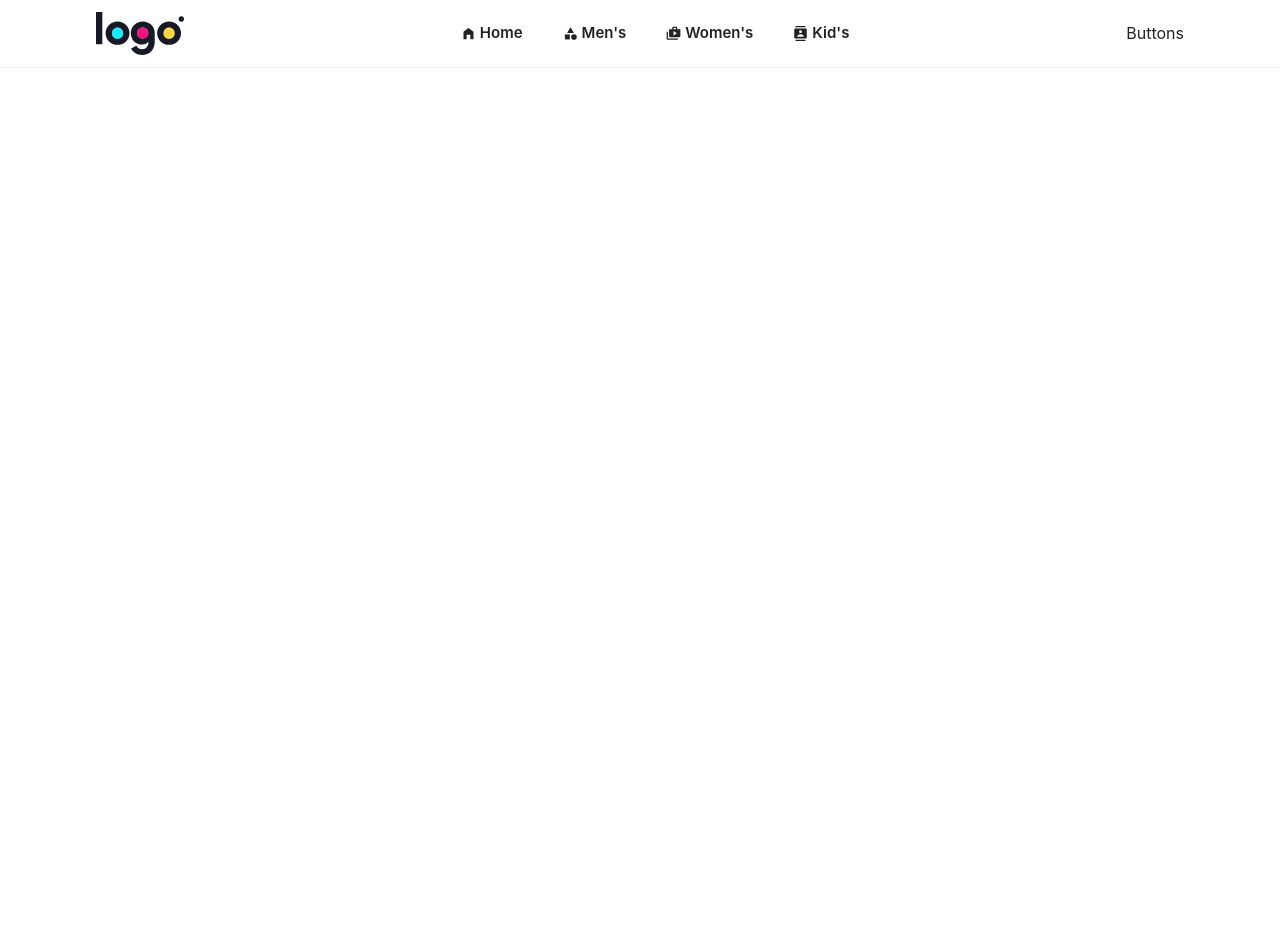
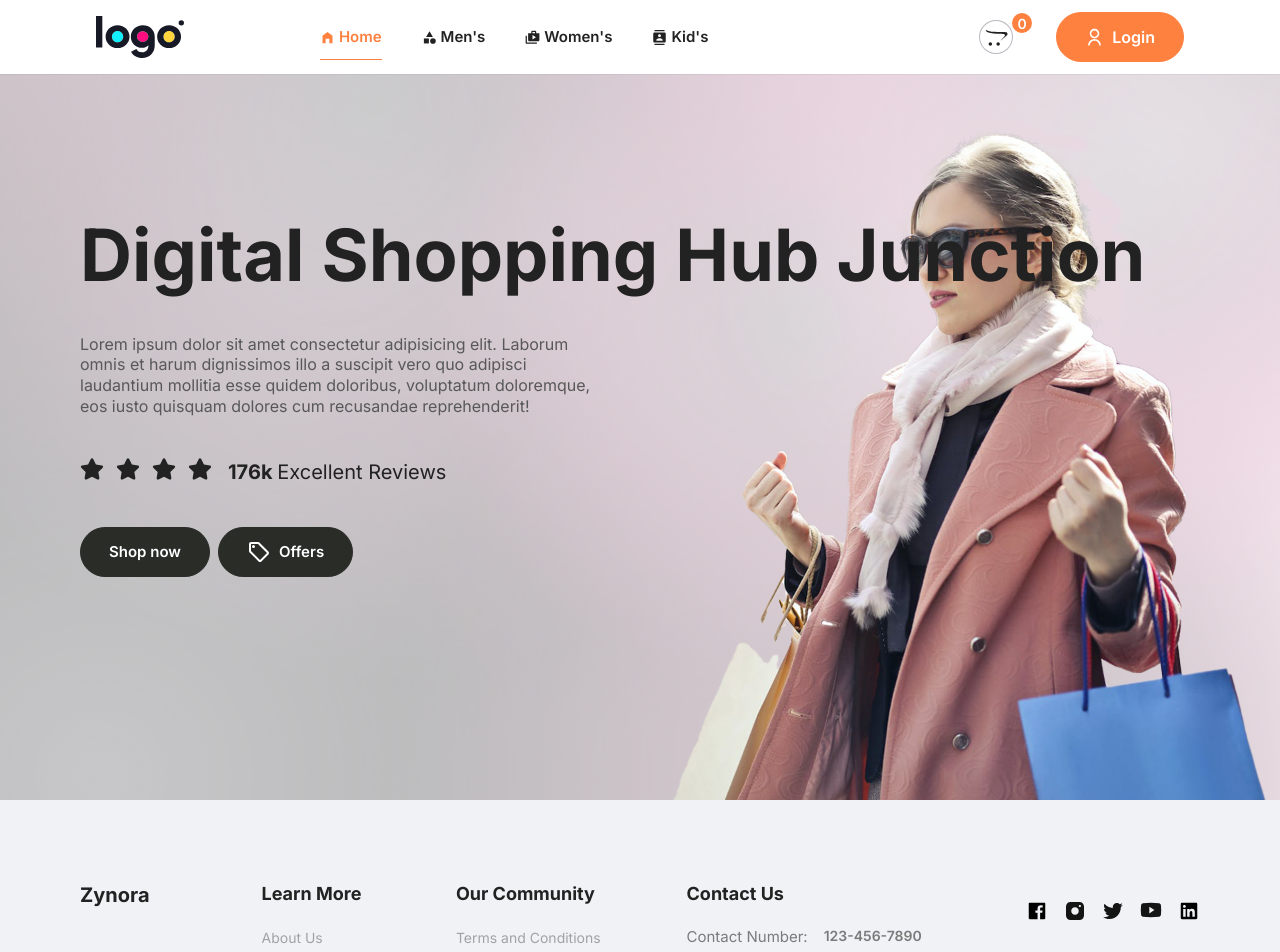
Before and after one commit to yusuftannn/ZynoraApp, a React (Vite) app in the folder frontend/: page / in a window 1280 px wide. Shown: the top 952 px of the page. Before the commit the page ends 800 px from the top, so only its background shows below. Built offline with nearby package versions, Linux system fonts and the light colour scheme.

Commit message:
Hero and Footer added. Navbar completed responsive.

```diff
--- a/frontend/index.html
+++ b/frontend/index.html
@@ -1,8 +1,14 @@
-<!doctype html>
+<!DOCTYPE html>
 <html lang="en">
   <head>
     <meta charset="UTF-8" />
     <link rel="icon" type="image/svg+xml" href="/vite.svg" />
+    <link rel="preconnect" href="https://fonts.googleapis.com" />
+    <link rel="preconnect" href="https://fonts.gstatic.com" crossorigin />
+    <link
+      href="https://fonts.googleapis.com/css2?family=Inter:ital,opsz,wght@0,14..32,100..900;1,14..32,100..900&display=swap"
+      rel="stylesheet"
+    />
     <meta name="viewport" content="width=device-width, initial-scale=1.0" />
     <title>Zynora | Welcome</title>
   </head>
--- a/frontend/src/assets/data.js
+++ b/frontend/src/assets/data.js
@@ -22,7 +22,7 @@ import youtube from './youtube.svg'
 import linkedin from './linkedin.svg'
 
 
-export const POPULAR = [
+ const POPULAR = [
   {
     id:1,
     name:"Striped Flutter Sleeve Overlap Collar Peplum Hem Blouse",
@@ -50,8 +50,9 @@ export const POPULAR = [
   },
 ];
 
+export default POPULAR;
 
-export const LATEST = [
+const LATEST = [
   {
     id: 5,
     name: "Striped Flutter Sleeve Overlap Collar Peplum Hem Blouse",
@@ -110,8 +111,10 @@ export const LATEST = [
   },
 ];
 
+export default LATEST;
+
 // FOOTER SECTION
-export const FOOTER_LINKS = [
+ const FOOTER_LINKS = [
   {
     title: "Learn More",
     links: [
@@ -133,7 +136,9 @@ export const FOOTER_LINKS = [
   },
 ];
 
-export const FOOTER_CONTACT_INFO = {
+export default FOOTER_LINKS;
+
+ const FOOTER_CONTACT_INFO = {
   title: "Contact Us",
   links: [
     { label: "Contact Number", value: "123-456-7890" },
@@ -141,7 +146,9 @@ export const FOOTER_CONTACT_INFO = {
   ],
 };
 
-export const SOCIALS = {
+export default FOOTER_CONTACT_INFO;
+
+ const SOCIALS = {
   title: "Social",
   links: [
     facebook,
@@ -151,3 +158,5 @@ export const SOCIALS = {
     linkedin,
   ],
 };
+
+export default SOCIALS;
--- a/frontend/src/components/Footer.jsx
+++ b/frontend/src/components/Footer.jsx
@@ -1,11 +1,60 @@
-import React from 'react'
+import { Link } from 'react-router-dom'
+import  FOOTER_LINKS  from "../assets/footer_links"
+import FOOTER_CONTACT_INFO from "../assets/footer_contact"
+import SOCIALS from "../assets/socials"
+
 
 const Footer = () => {
   return (
     <div>
-      Footer
+      <footer className='flexCenter pb-24 pt-20'>
+        <div className='max_padd_container flex w-full flex-col gap-14'>
+          <div className='flex flex-col items-start justify-center gap-[10%] md:flex-row'>
+            <Link to="/" className='mb-10 bold-20'>Zynora</Link>
+            <div className='flex flex-wrap gap-8 sm:justify-between md:flex-1'>
+            {FOOTER_LINKS.map((col) => (
+              <FooterColumn title={col.title} key={col.title}>
+                <ul className='flex flex-col gap-4 regular-14 text-gray-20'>
+                  {col.links.map((link) =>(
+                    <Link to="/" key={link}>{link}</Link>
+                  ))}
+                </ul>
+              </FooterColumn>
+            ))}
+            <div className='flex flex-col gap-5'>
+              <FooterColumn title={FOOTER_CONTACT_INFO.title}>
+                {FOOTER_CONTACT_INFO.links.map((link) => (
+                  <Link to="/" key={link.label} className='flex gap-4 md:flex-col lg:flex-row'>
+                    <p>{link.label}:</p><p className='medium-14'>{link.value}</p>
+                  </Link>
+                ))}
+              </FooterColumn>
+            </div>
+            <div className='flex '>
+            <FooterColumn>
+              <ul className='flex gap-4'>
+              {SOCIALS.links.map((link)=>(
+                <Link to="/" key={link}><img src={link} alt="socialIcon" height={22} width={22} /></Link>
+              ))}
+              </ul>
+            </FooterColumn>
+            </div>
+            </div>
+          </div>
+          <div className='border bg-gray-20'></div>
+          <p className='text-center regular-14 text-gray-30'>Copyright &copy; 2024 Zynora | All rights reserved.</p>
+        </div>
+      </footer>
     </div>
   )
 }
 
+const FooterColumn = ({title, children})=> {
+  return(
+    <div className='flex flex-col gap-5'>
+      <h4 className='bold-18 whitespace-nowrap'>{title}</h4>
+      {children}
+    </div>
+  )
+}
 export default Footer
--- a/frontend/src/components/Header.jsx
+++ b/frontend/src/components/Header.jsx
@@ -1,18 +1,44 @@
-import { Link } from "react-router-dom"
-import logo from "../assets/logo.svg"
+import { Link, NavLink } from "react-router-dom"
 import Navbar from "./Navbar"
 import "../index.css"
+import { useState } from "react"
+import { MdClose, MdMenu } from "react-icons/md"
+import { FaOpencart } from "react-icons/fa"
+// import svg icons
+import logo from "../assets/logo.svg"
+import logout from "../assets/logout.svg"
+import user from "../assets/user.svg"
 
 const Header = () => {
+  const [menuOpened, setMenuOpened] = useState(false)
+  const toggleMenu = () => setMenuOpened(!menuOpened)
+
   return (
-    <header className="fixed top-0 left-0 m-auto max_padd_container w-full bg-white ring-1 ring-slate-900/5 z-10">
-        <div className="px-4 flexBetween py-3 max-xs:px-2">
+    <header className="fixed top-0 left-0 m-auto max_padd_container-lg w-full bg-white ring-1 ring-slate-900/5 z-10">
+        <div className="px-4 flexBetween py-3 max-xs:px-2 ">
             <div>
                 <Link><img src={logo} height={66} width={88} alt="" /></Link>
             </div>
 
             <Navbar containerStyles={"hidden md:flex gap-x-5 xl:gap-x-10 medium-15"}/>
-            <div>Buttons</div>
+            {/* navbar mobile */}
+            <Navbar containerStyles={
+              `${menuOpened ? "flex items-start flex-col gap-y-12 fixed top-20 right-8 p-12 bg-white rounded-3xl shadow-md w-64 medium-16 ring-1 ring-slate-900/5 transition-all duration-300" : "flex items-start flex-col gap-y-12 fixed top-20 p-12 bg-white rounded-3xl shadow-md w-64 medium-16 ring-1 ring-slate-900/5 transition-all duration-300 -right-[100%]"}`
+              }></Navbar>
+            {/* navbar mobile button */}
+            <div className="flexBetween gap-x-1 sm:gap-x-2 bold-16">
+              {!menuOpened ?
+              (<MdMenu className="md:hidden cursor-pointer hover:text-secondary mr-2 p-1 ring-1 ring-slate-900/30 h-8 w-8 rounded-full hover:ring-secondary" onClick={toggleMenu}/>) :
+              (<MdClose className="md:hidden cursor-pointer hover:text-secondary mr-2 p-1 ring-1 ring-slate-900/30 h-8 w-8 rounded-full" onClick={toggleMenu}/>)}
+              <div className="flexBetween sm:gap-x-6">
+                <NavLink to={"cart-page"} className={"flex"}><FaOpencart className="p-1 h-8 w-8 ring-slate-900/30 ring-1 rounded-full"/>
+                <span className="relative flexCenter w-5 h-5 rounded-full bg-secondary text-white medium-14 -top-2">0</span></NavLink>
+                {/* <NavLink to={'logout'} className={"btn_secondary_rounded flexCenter gap-x-2 medium-16"}>
+                  <img src={logout} alt="logoutIcon" height={19} width={19} />Logout</NavLink> */}
+                  <NavLink to={'login'} className={"btn_secondary_rounded flexCenter gap-x-2 medium-16"}>
+                    <img src={user} alt="userIcon" height={19} width={19} />Login</NavLink>
+              </div>
+            </div>
         </div>
     </header>
   )
--- /dev/null
+++ b/frontend/src/components/Hero.jsx
@@ -0,0 +1,36 @@
+import { NavLink } from "react-router-dom";
+import { MdOutlineLocalOffer } from 'react-icons/md'
+import { FaStar } from 'react-icons/fa'
+
+
+const Hero = () => {
+  return (
+    <section className='relative bg-hero bg-cover bg-center bg-no-repeat h-screen w-full'>
+      <div className='max_padd_container relative top-32 xs:top-52'>
+        <h1 className='h1 capitalize max-w[37rem]'>Digital Shopping Hub Junction</h1>
+        <p className='text-gray-50 regular-16 mt-6 max-w-[33rem]'>Lorem ipsum dolor sit amet consectetur adipisicing elit.
+        Laborum omnis et harum dignissimos illo a suscipit vero quo adipisci laudantium
+        mollitia esse quidem doloribus, voluptatum doloremque, eos iusto quisquam dolores
+        cum recusandae reprehenderit!</p>
+        <div className='flexStart !items-start gap-x-4 my-10'>
+            <div className='!regular-24 flexCenter gap-x-3'>
+                <FaStar/>
+                <FaStar/>
+                <FaStar/>
+                <FaStar/>
+            </div>
+            <div className='bold-16 sm:bold-20'>176k <span
+            className='regular-16 sm:regular-20'>Excellent Reviews</span>
+            </div>
+        </div>
+        <div className='max-xs:flex-col flex gap-2'>
+            <NavLink to={''} className={"btn_dark_rounded flexCenter"}>Shop now</NavLink>
+            <NavLink to={''} className={"btn_dark_rounded flexCenter gap-x-2"}><MdOutlineLocalOffer
+            className='text-2xl'/> Offers</NavLink>
+        </div>
+      </div>
+    </section>
+  )
+}
+
+export default Hero
--- a/frontend/src/components/Navbar.jsx
+++ b/frontend/src/components/Navbar.jsx
@@ -4,22 +4,34 @@ import { MdCategory, MdContacts, MdHomeFilled, MdShop2 } from "react-icons/md";
 const Navbar = ({ containerStyles }) => {
   return (
     <div>
-      <nav className={`${containerStyles} flex gap-x-4`}>
-        <NavLink to="/" className="flexCenter gap-x-1">
+      <nav className={`${containerStyles}`}>
+        <NavLink to={'/'} className={({isActive})=> isActive ? "active_link" : ""}>
+        <div className="flexCenter gap-x-1">
           <MdHomeFilled />
           <span>Home</span>
+        </div>
+
         </NavLink>
-        <NavLink to="/mens" className="flexCenter gap-x-1">
+        <NavLink to={'/mens'} className={({isActive})=> isActive ? "active_link" : ""}>
+        <div className="flexCenter gap-x-1">
           <MdCategory />
           <span>Men's</span>
+        </div>
+
         </NavLink>
-        <NavLink to="/womens" className="flexCenter gap-x-1">
+        <NavLink to={'/womens'} className={({isActive})=> isActive ? "active_link" : ""}>
+        <div className="flexCenter gap-x-1">
           <MdShop2 />
           <span>Women's</span>
+        </div>
+
         </NavLink>
-        <NavLink to="/kids" className="flexCenter gap-x-1">
-          <MdContacts />
-          <span>Kid's</span>
+        <NavLink to={'/kids'} className={({isActive})=> isActive ? "active_link" : ""}>
+        <div className="flexCenter gap-x-1">
+        <MdContacts />
+        <span>Kid's</span>
+        </div>
+
         </NavLink>
       </nav>
     </div>
--- a/frontend/src/index.css
+++ b/frontend/src/index.css
@@ -87,6 +87,10 @@
 
   .max_padd_container {
     @apply mx-auto max-w-[1440px] px-6 lg:px-20;
+  }
+  .max_padd_container-lg{
+    @apply mx-auto max-w-[1920px] px-6 lg:px-20;
+
   }
 
   .flexCenter {
--- a/frontend/src/pages/Cart.jsx
+++ b/frontend/src/pages/Cart.jsx
@@ -3,7 +3,7 @@ import React from 'react'
 const Cart = () => {
   return (
     <div>
-
+      Cart
     </div>
   )
 }
--- a/frontend/src/pages/Category.jsx
+++ b/frontend/src/pages/Category.jsx
@@ -3,7 +3,7 @@ import React from 'react'
 const Category = () => {
   return (
     <div>
-
+      Category
     </div>
   )
 }
--- a/frontend/src/pages/Home.jsx
+++ b/frontend/src/pages/Home.jsx
@@ -1,7 +1,9 @@
+import Hero from "../components/Hero"
+
 const Home = () => {
   return (
     <div>
-      Home
+      <Hero/>
     </div>
   )
 }
--- a/frontend/src/pages/Login.jsx
+++ b/frontend/src/pages/Login.jsx
@@ -3,7 +3,7 @@ import React from 'react'
 const Login = () => {
   return (
     <div>
-
+      Login
     </div>
   )
 }
```
